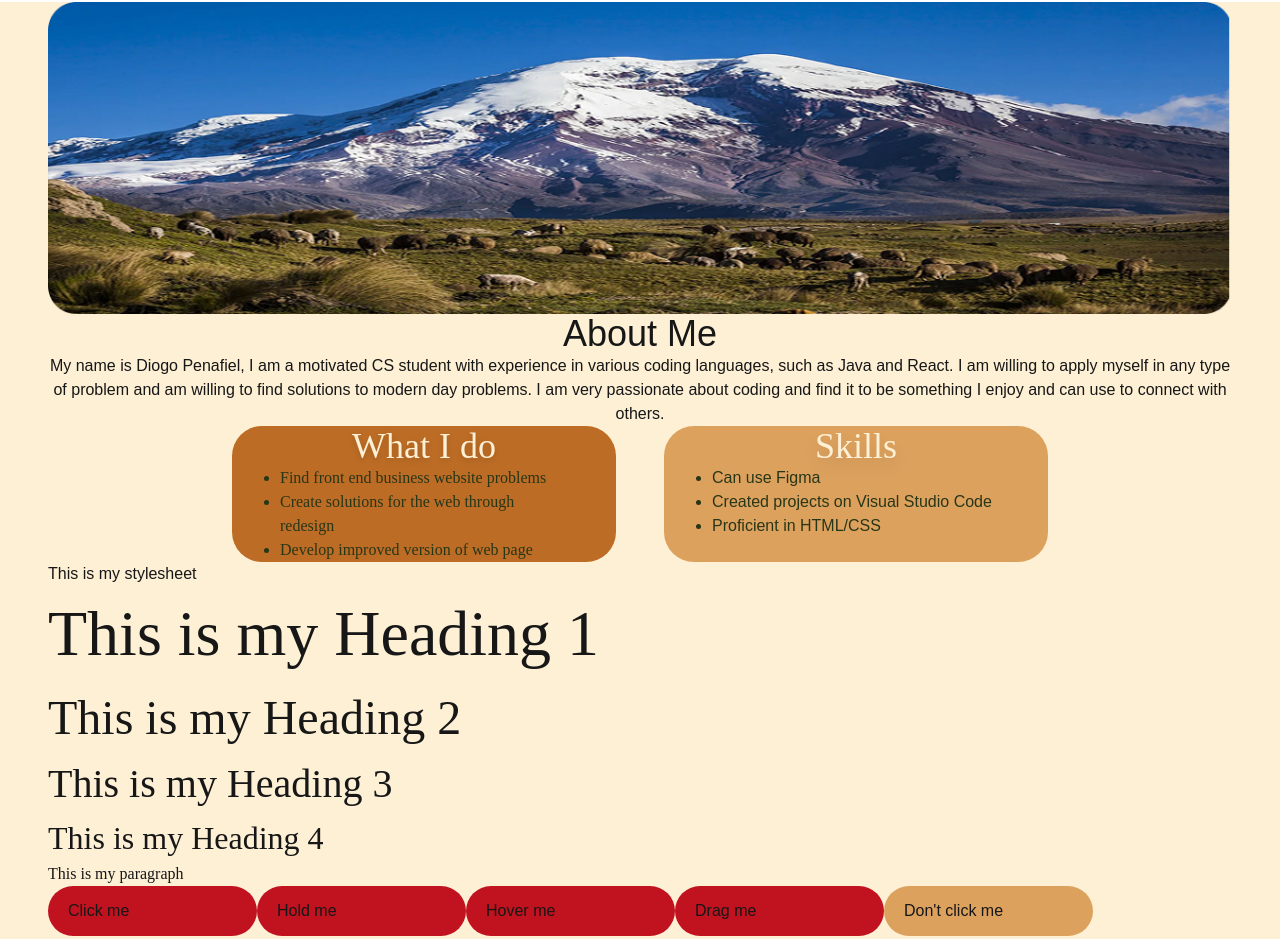
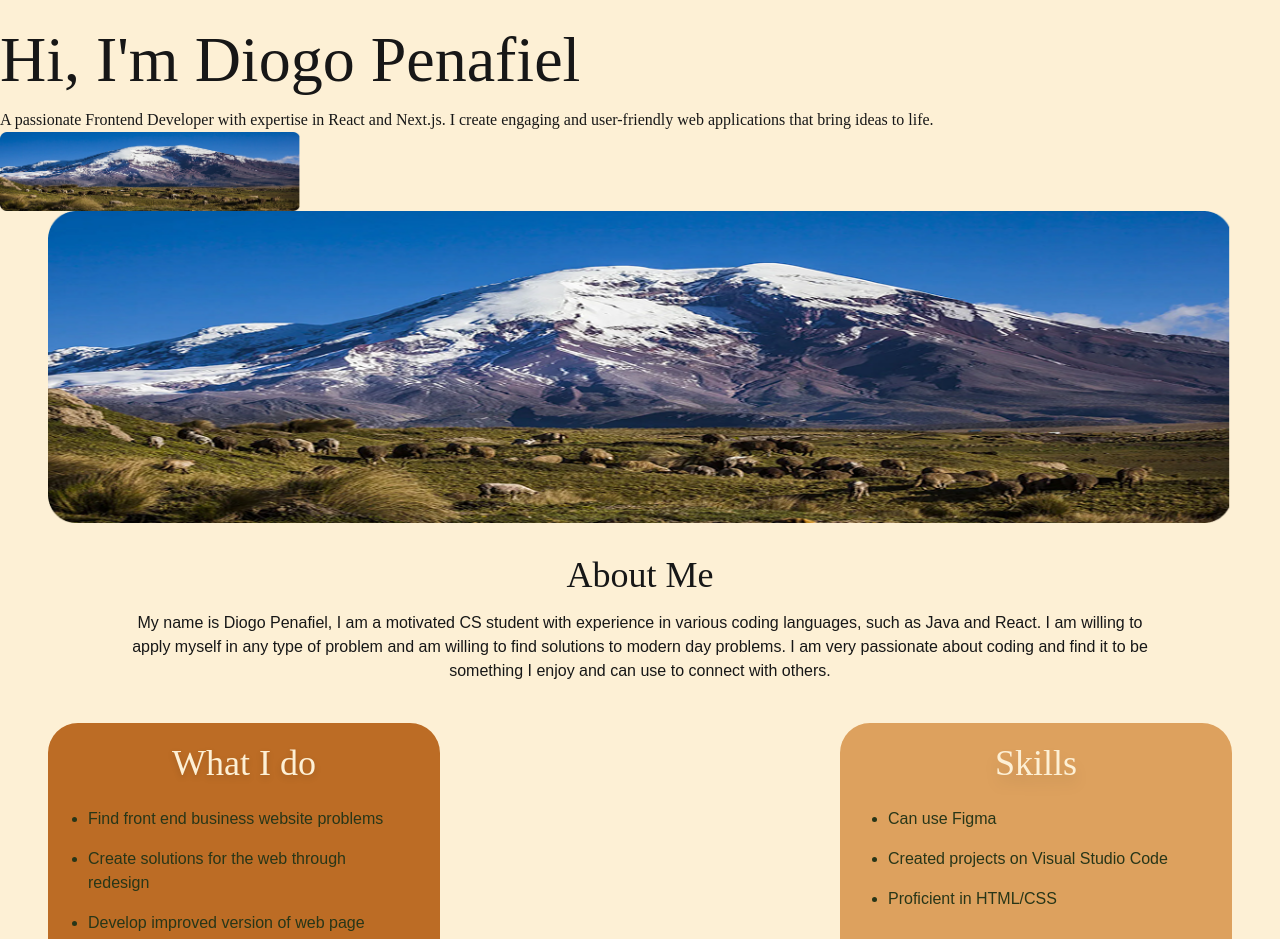
Before and after one commit to Diogo2584/My_Portfolio_25_26, a Next.js app: page / in a window 1280 px wide. Shown: the part 90-1029 px from the top of the page. Built offline with nearby package versions, Linux system fonts and the light colour scheme; a web font is replaced by a local one.

Commit message:
made hero and finished 2 pages

```diff
--- /dev/null
+++ b/app/components/Hero.tsx
@@ -0,0 +1,14 @@
+import Image from "next/image";
+export default function Hero() {
+    return (
+        <div className="hero">
+            <div className="hero-content">
+                <h1 className="heading1">Hi, I'm Diogo Penafiel</h1>
+                <p className="paragraph">A passionate Frontend Developer with expertise in React and Next.js. I create engaging and user-friendly web applications that bring ideas to life.</p>
+            </div>
+            <div className="hero-image">
+                <Image src="/image 11.png" alt="Profile Picture" width={300} height={300} />
+            </div>
+        </div>
+    );
+}
--- a/app/contact_me/page.tsx
+++ b/app/contact_me/page.tsx
@@ -1,7 +1,17 @@
 export default function Contact() {
     return (
         <div>
-            Contact Page
+            <div>
+                <h1 className="heading1 text-center"> Contact Page</h1>
+                <div>
+                    <input type="text" placeholder="First Name" className="border-2 border-[#DDA15E] rounded-md px-4 py-2 mb-4 w-full" />
+                    <input type="text" placeholder="Last Name" className="border-2 border-[#DDA15E] rounded-md px-4 py-2 mb-4 w-full" />
+                    <input type="email" placeholder="Email" className="border-2 border-[#DDA15E] rounded-md px-4 py-2 mb-4 w-full" />
+                    <textarea placeholder="Your Message" className="border-2 border-[#DDA15E] rounded-md px-4 py-2 mb-4 w-full" rows={5} />
+                    <button className="bg-[#003049] text-white px-4 py-2 rounded-md hover:bg-[#669BBC] transition-colors mb-10">Send Message</button>
+                </div>
+            </div>
+
         </div>
     );
 }
--- a/app/globals.css
+++ b/app/globals.css
@@ -20,7 +20,7 @@
 }
 
 body {
-  background: var(--background);
+  background: #FDF0D5;
   color: var(--foreground);
   font-family: Arial, Helvetica, sans-serif;
 }
--- a/app/layout.tsx
+++ b/app/layout.tsx
@@ -3,6 +3,7 @@ import { Geist, Geist_Mono, Inclusive_Sans, Fauna_One } from "next/font/google";
 import "./globals.css";
 import Navbar from "./components/Navbar";
 import Footer from "./components/Footer";
+import Hero from "./components/Hero";
 
 const geistSans = Geist({
   variable: "--font-geist-sans",
@@ -43,6 +44,7 @@ export default function RootLayout({
         className={`${geistSans.variable} ${geistMono.variable} ${inclusiveSans.variable} ${faunaOne.variable} antialiased`}
       >
         <Navbar />
+        <Hero />
         {children}
         <Footer />
       </body>
--- a/app/page.tsx
+++ b/app/page.tsx
@@ -11,27 +11,35 @@ export default function Home() {
     <div className="flex justify-center">
 
   <Image src="/image 11.png" alt="Profile Picture" width={1253} height={330} />  </div>
-    <h1 className="flex justify-center text-4xl"> About Me </h1>
-    <p className="text-center">My name is Diogo Penafiel, I am a motivated CS student with experience in various coding languages, such as Java and React. I am willing to apply myself in any type of problem and am willing to find solutions to modern day problems. I am very passionate about coding and find it to be something I enjoy and can use to connect with others.</p>
-    <div className= "flex justify-center gap-12 ">
-    <div className="bg-[#BC6C25] w-96 rounded-[30px]">
-      <h1 className="heading1 text-4xl text-center text-[#FDF0D5] px-24 drop-shadow-md"> What I do</h1>
-      <ul className="list-disc text-[#283618] px-12">
-        <li className="paragraph"> Find front end business website problems </li>
-        <li className="paragraph"> Create solutions for the web through redesign </li>
-        <li className="paragraph"> Develop improved version of web page </li>
+    <h1 className="flex justify-center text-4xl heading1 pt-8 pb-4"> About Me </h1>
+    <div className="flex justify-center">
+    <p className="text-center pb-10 w-255">My name is Diogo Penafiel, I am a motivated CS student with experience in various coding languages, such as Java and React. I am willing to apply myself in any type of problem and am willing to find solutions to modern day problems. I am very passionate about coding and find it to be something I enjoy and can use to connect with others.</p>
+    </div>
+    <div className= "flex justify-center gap-100 ">
+    <div className="bg-[#BC6C25] w-104 h-67 rounded-[30px] mb-15">
+      <h1 className="heading1 text-4xl text-center text-[#FDF0D5] px-24 drop-shadow-md pt-5 pb-6"> What I do</h1>
+      <ul className="list-disc text-[#283618] px-10">
+        <li className="pb-4"> Find front end business website problems </li>
+        <li className="pb-4"> Create solutions for the web through redesign </li>
+        <li className="pb-4"> Develop improved version of web page </li>
       </ul>
     </div>
-    <div className="bg-[#DDA15E] w-96 rounded-[30px] flex-col justify-center">
-      <h1 className="heading1 text-4xl text-center text-[#FDF0D5] drop-shadow-xl"> Skills</h1>
+    <div className="bg-[#DDA15E] w-104 h-67 rounded-[30px] mb-15">
+      <h1 className="heading1 text-4xl text-center text-[#FDF0D5] drop-shadow-xl pt-5 pb-6"> Skills</h1>
       <ul className="list-disc text-[#283618] px-12">
-        <li> Can use Figma </li>
-        <li> Created projects on Visual Studio Code </li>
-        <li> Proficient in HTML/CSS </li>
+        <li className="pb-4"> Can use Figma </li>
+        <li className="pb-4"> Created projects on Visual Studio Code </li>
+        <li className="pb-4"> Proficient in HTML/CSS </li>
       </ul>
     </div>
     </div>
-    <div>
+    </div>
+   </div>
+
+  );
+}
+/*
+<div>
       <p> This is my stylesheet </p>
       <h1 className="heading1 "> This is my Heading 1</h1>
       <h2 className="heading2"> This is my Heading 2</h2>
@@ -47,12 +55,6 @@ export default function Home() {
       <Navbar />
       <Footer />
     </div>
-    </div>
-   </div>
-
-  );
-}
-/*
  <div className="flex min-h-screen items-center justify-center bg-indigo-50 font-sans dark:bg-black">
       <main className="flex min-h-screen w-full max-w-3xl flex-col items-center justify-between py-32 px-16 bg-yellow-50 dark:bg-black sm:items-start">
         <Image
--- a/app/styles/components.css
+++ b/app/styles/components.css
@@ -26,7 +26,7 @@
         align-items: center;
         justify-content: space-between;
         padding: 0 20px;
-        margin-bottom: 10px;
+        margin-bottom: 20px;
     }
     .navbar-menu{
         display: flex;
```
